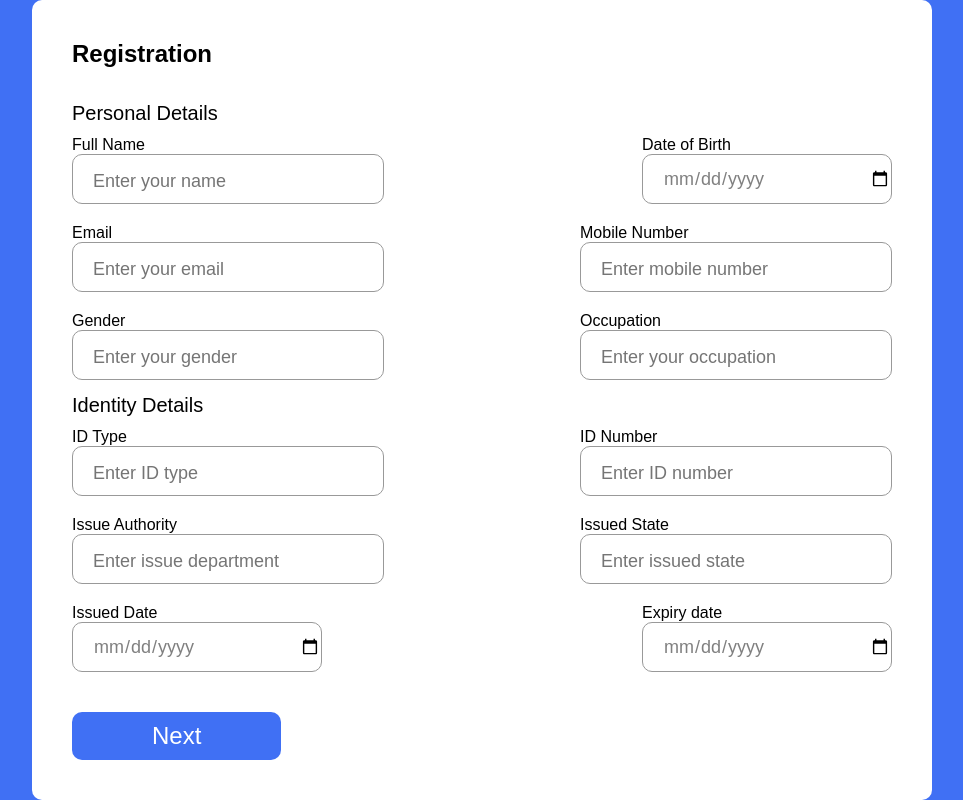
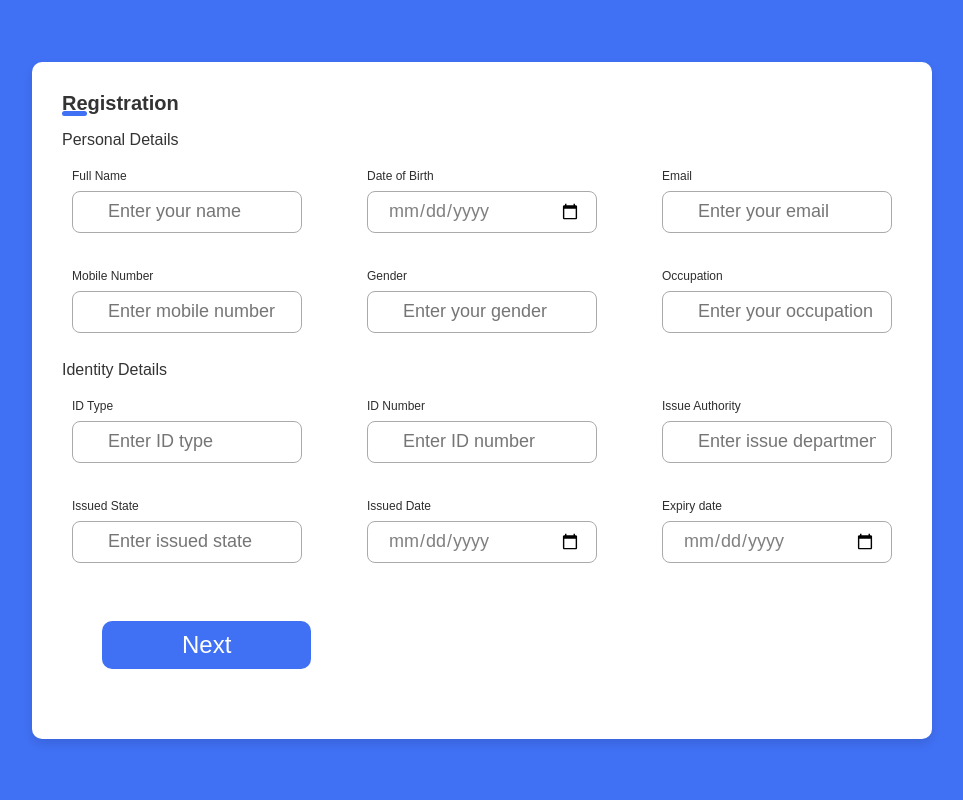
Before and after one commit to MrIronT/Registration-Form, a plain HTML site: page index.html in a window 1280 px wide. Shown: the whole page, without its empty margins (158-1121 px from the left). Drawn offline with Linux system fonts and the light colour scheme.

Commit message:
Second Commit

```diff
--- a/style.css
+++ b/style.css
@@ -21,22 +21,44 @@ body {
     width: 100%;
     background: #fff;
     border-radius: 10px;
+    padding: 30px;
+    margin: 0 15px;
+    box-shadow: 0 5px 10px rgba(0, 0, 0, 0.1);
 }
 
-.form {
-    padding: 30px;
+.container form {
+    position: relative;
+    min-height: 490px;
+    background-color: #fff;
+    margin-top: 16px;
 }
 
-header {
+.container header {
+    position: relative;
     text-align: left;
-    padding: 40px 0 0 40px;
-    font-size: 24px;
+    font-size: 20px;
     font-weight: 600;
+    color: #333;
+}
+
+.container header::before {
+    content: "";
+    position: absolute;
+    left: 0;
+    bottom: -1px;
+    width: 25px;
+    height: 5px;
+    border-radius: 8px;
+    background-color: #4070f4;
+}
+.container form .details {
+    margin-top: 10px;
 }
 
 .fields {
     display: flex;
     flex-wrap: wrap;
+    align-items: center;
     justify-content: space-between;
 }
 
@@ -44,25 +66,41 @@ header {
     padding: 10px;
     display: flex;
     flex-direction: column;
+    margin: 4px 0;
+    width: calc(100% (3-15px));
 }
 
-input {
-    height: 50px;
-    min-width: 250px;
-    border-radius: 10px;
-    border: 1px solid #999;
+.input-field input {
+    height: 42px;
+    margin: 8px 0;
+    font-size: 14px;
+    font-weight: 400;
+    color: #333;
+    border-radius: 8px;
+    border: 1px solid #aaa;
+    padding: 0 15px;
+    outline: none;
+    min-width: 230px;
 }
 
-label {
-    font-size: 16px;
-    font-weight: 400;
+.input-field input:is(:active, :valid) {
+    box-shadow: 0 3px 6px rgba(0, 0, 0, 0.13);
+}
+
+.input-field label {
+    font-size: 12px;
+    font-weight: 500;
+    color: #2e2e2e;
 
 }
 
-.title {
-    font-size: 20px;
-    font-weight: 400;
-    margin: 20px 0 20px 10px;
+.container form .title {
+    display: block;
+    margin-bottom: 8px;
+    font-size: 16px;
+    font-weight: 500;
+    margin: 6px 0;
+    color: #333;
 }
 
 ::placeholder {
```
